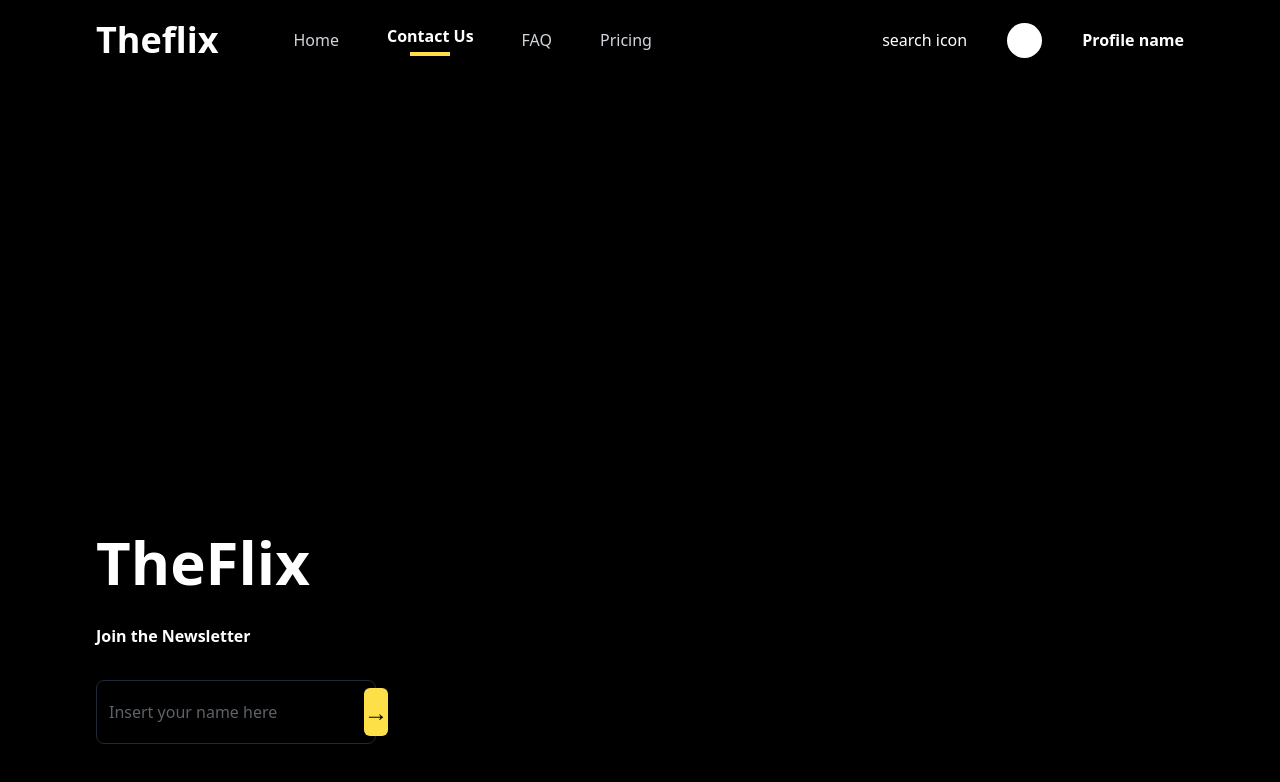
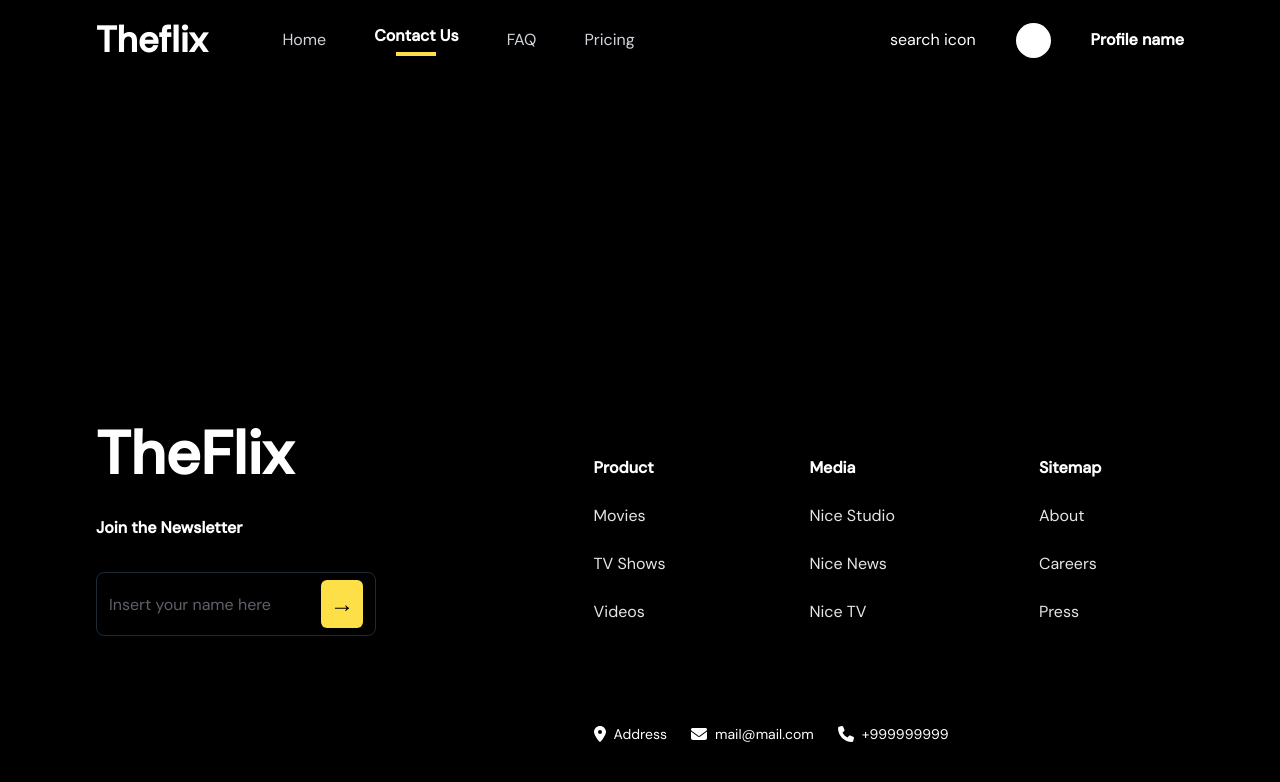
Before and after one commit to EricLich/paisaflix, a Next.js app: page /contact in a window 1280 px wide. Shown: the top 782 px of the page. Built offline with nearby package versions, Linux system fonts and the light colour scheme.

Commit message:
finish footer and add new next font from google

```diff
--- a/app/layout.tsx
+++ b/app/layout.tsx
@@ -1,12 +1,18 @@
 import "./globals.css";
 import Navbar from "../components/Navbar";
 import Footer from "../components/Footer";
+import { DM_Sans } from "@next/font/google";
+
+const dmSans = DM_Sans({
+  subsets: ["latin"],
+  weight: ["400", "500", "400"],
+});
 
 export default function RootLayout({ children }: { children: React.ReactNode }) {
   return (
     <html lang="en">
       <head />
-      <body className="bg-black w-screen h-auto min-h-screen flex flex-col overflow-x-hidden">
+      <body className={`bg-black w-screen h-auto min-h-screen flex flex-col overflow-x-hidden ${dmSans.className}`}>
         <Navbar />
         {children}
         <Footer />
--- a/components/Footer.tsx
+++ b/components/Footer.tsx
@@ -1,10 +1,47 @@
 "use client";
+import Link from "next/link";
 import React from "react";
+import { faLocationDot, faEnvelope, faPhone } from "@fortawesome/free-solid-svg-icons";
+import { FontAwesomeIcon } from "@fortawesome/react-fontawesome";
 
 const Footer = () => {
+  const footerTitles: [string, string, string] = ["Product", "Media", "Sitemap"];
+  const footerLinks: Array<Array<{ routeName: string; route: string }>> = [
+    [
+      { routeName: "Movies", route: "/movies" },
+      { routeName: "TV Shows", route: "/tv-shows" },
+      { routeName: "Videos", route: "/videos" },
+    ],
+    [
+      { routeName: "Nice Studio", route: "/nice-studio" },
+      { routeName: "Nice News", route: "/nice-news" },
+      { routeName: "Nice TV", route: "/nice-tv" },
+    ],
+    [
+      { routeName: "About", route: "/about" },
+      { routeName: "Careers", route: "/careers" },
+      { routeName: "Press", route: "/press" },
+    ],
+  ];
+
+  const contactLinks: Array<{ icon: JSX.Element; data: string }> = [
+    {
+      icon: <FontAwesomeIcon icon={faLocationDot} />,
+      data: "Address",
+    },
+    {
+      icon: <FontAwesomeIcon icon={faEnvelope} />,
+      data: "mail@mail.com",
+    },
+    {
+      icon: <FontAwesomeIcon icon={faPhone} />,
+      data: "+999999999",
+    },
+  ];
+
   return (
     <footer className="w-full mt-auto mb-14">
-      <div className="w-[85%] mx-auto flex items-start">
+      <div className="w-[85%] mx-auto flex items-start gap-[20%]">
         <div className="flex flex-col gap-8">
           <h2 className="text-white text-6xl font-semibold">TheFlix</h2>
           <p className="text-white text-base font-semibold">Join the Newsletter</p>
@@ -18,7 +55,28 @@ const Footer = () => {
           </form>
         </div>
 
-        <div></div>
+        <div className="flex flex-col justify-between items-start flex-1 gap-[100px] pt-8">
+          <div className="flex flex-row items-start gap-36">
+            {footerTitles.map((title, titleIndex: number) => (
+              <div className="flex flex-col gap-6" key={title}>
+                <h3 className="text-white font-bold">{title}</h3>
+                {footerLinks.map((linksLevel, index: number) => (
+                  <Link href={footerLinks[titleIndex][index].route} className="text-[#E6E6E6] font-light" key={index}>
+                    {footerLinks[titleIndex][index].routeName}
+                  </Link>
+                ))}
+              </div>
+            ))}
+          </div>
+          <div className="flex gap-6">
+            {contactLinks.map((contactLink) => (
+              <div className="flex items-center text-white gap-2" key={contactLink.data}>
+                {contactLink.icon}
+                <span className="text-sm">{contactLink.data}</span>
+              </div>
+            ))}
+          </div>
+        </div>
       </div>
     </footer>
   );
--- a/next.config.js
+++ b/next.config.js
@@ -11,6 +11,14 @@ const nextConfig = {
         pathname: '/**',
       }
     ]
+  },
+  modularizeImports: {
+    /* "@fortawesome/free-solid-svg-icons": {
+      transform: "@fortawesome/free-solid-svg-icons/{{member}}"
+    }, */
+    "@next/font": {
+      transform: "@next/font/{{member}}"
+    }
   }
 }
 
--- a/package.json
+++ b/package.json
@@ -9,6 +9,9 @@
     "lint": "next lint"
   },
   "dependencies": {
+    "@fortawesome/fontawesome-svg-core": "^6.2.1",
+    "@fortawesome/free-solid-svg-icons": "^6.2.1",
+    "@fortawesome/react-fontawesome": "^0.2.0",
     "@next/font": "13.1.1",
     "@types/node": "18.11.18",
     "@types/react": "18.0.26",
--- a/tailwind.config.js
+++ b/tailwind.config.js
@@ -1,3 +1,5 @@
+const defaultTheme = require('tailwindcss/defaultTheme');
+
 /** @type {import('tailwindcss').Config} */
 module.exports = {
   content: [
@@ -9,7 +11,10 @@ module.exports = {
     extend: {
       gridTemplateColumns: {
         'autofit': 'repeat(auto-fit, minmax(300px, 3fr))'
-      }
+      },
+      fontFamily: {
+        dmSans: ['DM Sans', ...defaultTheme.fontFamily.sans]
+      },
     },
   },
   plugins: [],
```
Also changed, not shown: 1 other file (tests, documents, lock files or other folders).
